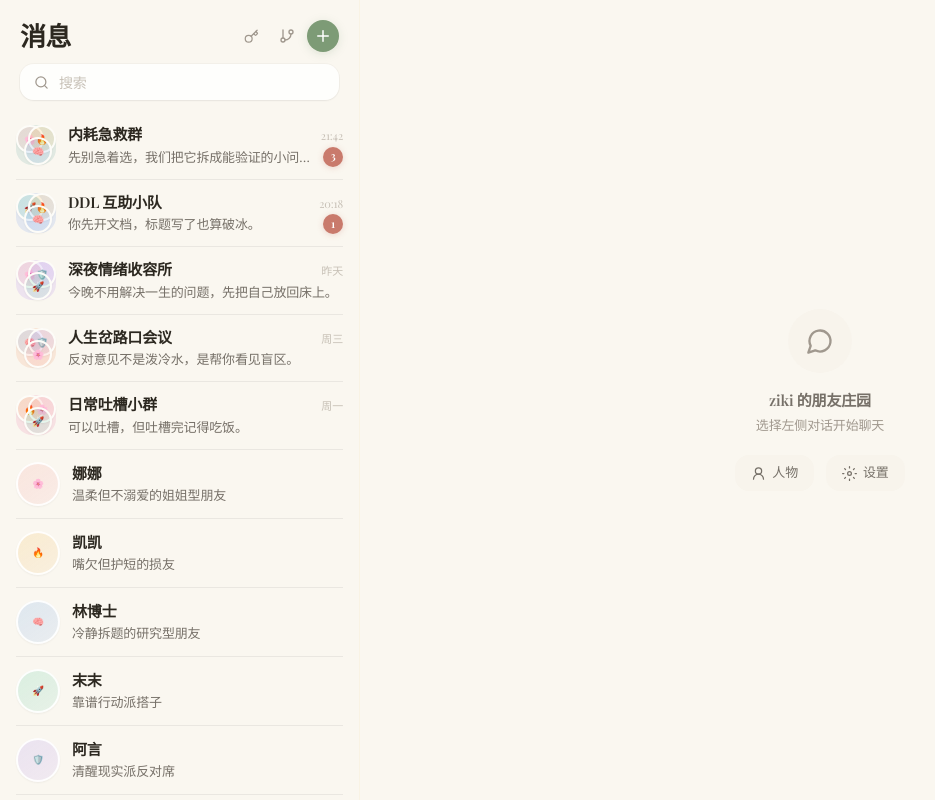
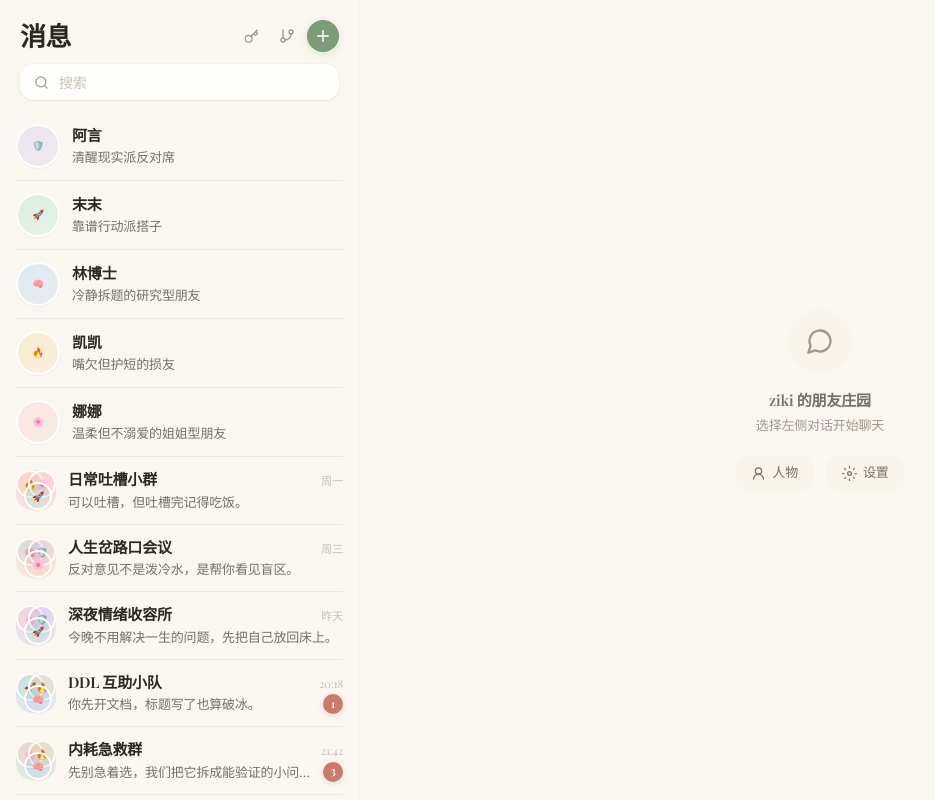
Before and after one commit to ziki0621/zikis-friends-garden, a Next.js app: page /ai-friends in a window 1280 px wide. Shown: the whole page, without its empty margins (0-935 px from the left). Built offline with nearby package versions, Linux system fonts and the light colour scheme; a web font is replaced by a local one.

Commit message:
🐛 修复hydration mismatch — mounted前不读localStorage不排序，挂载后刷新

```diff
--- a/components/ai-friends/AIFriendsInbox.tsx
+++ b/components/ai-friends/AIFriendsInbox.tsx
@@ -101,10 +101,9 @@ export function AIFriendsInbox({ onSelectConversation, activeConversationId }: A
 
   /* ── 合并所有对话 ── */
   const conversations = useMemo<ConversationItem[]>(() => {
-    // 群聊
-    const groupItems: ConversationItem[] = sourceGroups.map((group) => {
+    const groupItems: ConversationItem[] = sourceGroups.map((group, i) => {
       const cfg = getConfiguredFriends(group.id, group.friends, settings);
-      const activity = getLastActivity(group.id);
+      const activity = mounted ? getLastActivity(group.id) : 0;
       return {
         id: group.id,
         type: "group" as const,
@@ -112,19 +111,18 @@ export function AIFriendsInbox({ onSelectConversation, activeConversationId }: A
         description: group.description,
         lastMessage: group.lastMessage,
         lastTime: activity ? formatRelativeTime(activity) : group.lastTime,
-        unread: getUnread(group.id),
+        unread: mounted ? getUnread(group.id) : group.unread,
         accent: group.accent,
         style: group.style,
         friends: group.friends,
         configuredFriends: cfg,
         friendLine: cfg.map((f) => f.name).join("、"),
-        lastActivity: activity
+        lastActivity: activity || i
       };
     });
 
-    // 私聊（已创建的 AI 朋友）
-    const dmItems: ConversationItem[] = friends.map((friend) => {
-      const activity = getLastActivity(`dm-${friend.id}`);
+    const dmItems: ConversationItem[] = friends.map((friend, i) => {
+      const activity = mounted ? getLastActivity(`dm-${friend.id}`) : 0;
       return {
         id: `dm-${friend.id}`,
         type: "dm" as const,
@@ -132,28 +130,29 @@ export function AIFriendsInbox({ onSelectConversation, activeConversationId }: A
         description: friend.title,
         lastMessage: friend.title,
         lastTime: activity ? formatRelativeTime(activity) : "",
-        unread: getUnread(`dm-${friend.id}`),
+        unread: mounted ? getUnread(`dm-${friend.id}`) : 0,
         accent: friend.color,
         style: `一对一私聊 · ${friend.relationship}`,
         friends: [friend],
         configuredFriends: [friend],
         friendLine: "",
-        lastActivity: activity
+        lastActivity: activity || (i + 1000)
       };
     });
 
     const all = [...groupItems, ...dmItems];
 
-    // 排序：置顶在前，其余按最近活动倒序，无活动的保持原序
     const pinnedSet = new Set(pinned);
-    return all.sort((a, b) => {
+    // mounted 为 true 才排序（客户端挂载后）；SSR/hydration 阶段保持原始顺序不动
+    if (!mounted) return all;
+    return [...all].sort((a, b) => {
       const aPin = pinnedSet.has(a.id) ? 1 : 0;
       const bPin = pinnedSet.has(b.id) ? 1 : 0;
       if (aPin !== bPin) return bPin - aPin;
       if (aPin && bPin) return b.lastActivity - a.lastActivity;
       return b.lastActivity - a.lastActivity;
     });
-  }, [sourceGroups, friends, settings, pinned, unreadRefresh]);
+  }, [sourceGroups, friends, settings, pinned, unreadRefresh, mounted]);
 
   const filtered = useMemo(() => {
     const kw = query.trim().toLowerCase();
```
